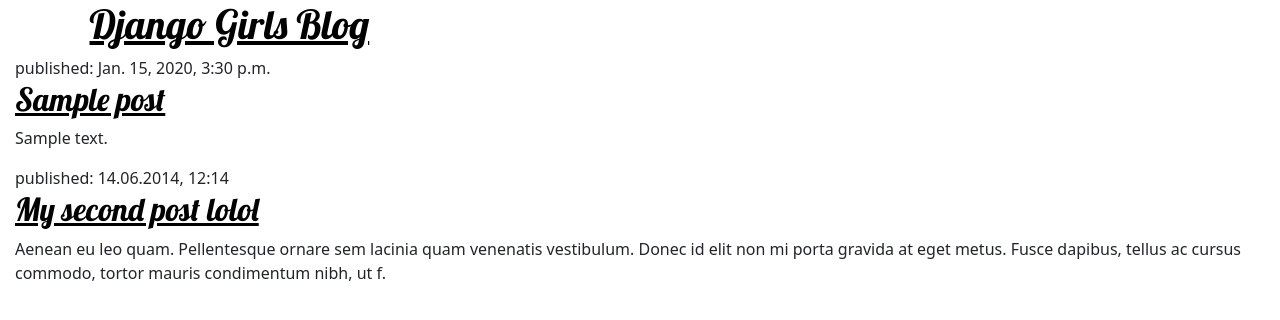
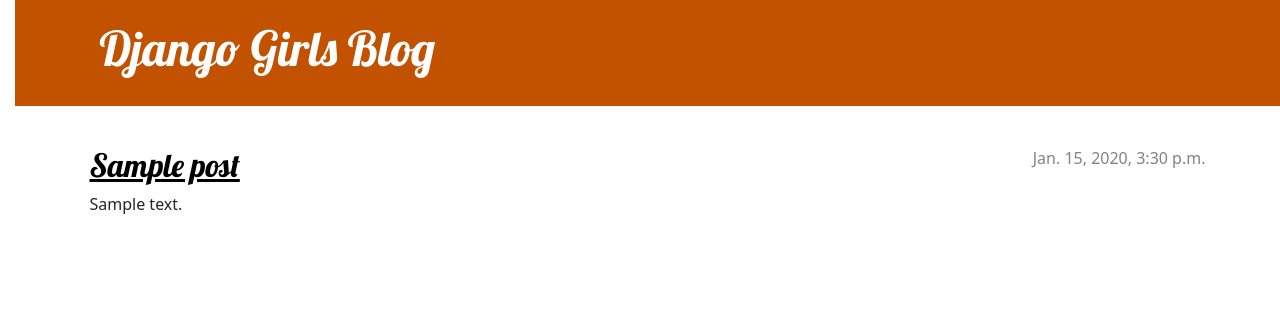
Before and after one commit to Utkarshgg/MyFirstBlog, a Django app: template blog/templates/blog/post_list.html in a window 1280 px wide. Shown: the top 320 px of the page. Run offline with Django 3.2, Linux system fonts and the light colour scheme; the template is opened without the code that fills it: values that come from a table or form of the project are taken from there, others are empty; tables that the repository leaves empty hold one stand-in row (values such as "Sample post"); parts of the project's set-up code (start-up, migrations or seed data) failed here and were passed over.

Commit message:
CSS fixes

```diff
--- a/blog/static/css/blog.css
+++ b/blog/static/css/blog.css
@@ -6,3 +6,74 @@
 body{
     padding-left: 15px;
 }
+
+.page-header {
+    background-color: #C25100;
+    margin-top: 0;
+    margin-bottom: 40px;
+    padding: 20px 20px 20px 40px;
+}
+
+.page-header h1,
+.page-header h1 a,
+.page-header h1 a:visited,
+.page-header h1 a:active {
+    color: #ffffff;
+    font-size: 36pt;
+    text-decoration: none;
+}
+
+h1,
+h2,
+h3,
+h4 {
+    font-family: 'Lobster', cursive;
+}
+
+.date {
+    color: #828282;
+}
+
+.save {
+    float: right;
+}
+
+.post-form textarea,
+.post-form input {
+    width: 100%;
+}
+
+.top-menu,
+.top-menu:hover,
+.top-menu:visited {
+    color: #ffffff;
+    float: right;
+    font-size: 26pt;
+    margin-right: 20px;
+}
+
+.post {
+    margin-bottom: 70px;
+}
+
+.post h2 a,
+.post h2 a:visited {
+    color: #000000;
+}
+
+.post > .date,
+.post > .actions {
+    float: right;
+}
+
+.btn-secondary,
+.btn-secondary:visited {
+    color: #C25100;
+    background: none;
+    border-color: #C25100;
+}
+
+.btn-secondary:hover {
+    color: #FFFFFF;
+    background-color: #C25100;
+}
--- /dev/null
+++ b/blog/templates/blog/base.html
@@ -0,0 +1,26 @@
+{% load static %}
+<!DOCTYPE html>
+<html>
+    <head>
+        <title>Django Girls blog</title>
+        <link rel="stylesheet" href="https://cdn.jsdelivr.net/npm/bootstrap@5.1.3/dist/css/bootstrap.min.css" integrity="sha384-1BmE4kWBq78iYhFldvKuhfTAU6auU8tT94WrHftjDbrCEXSU1oBoqyl2QvZ6jIW3" crossorigin="anonymous">
+        <link rel="stylesheet" href="{% static 'css/blog.css' %}">
+        <link href="//fonts.googleapis.com/css?family=Lobster&subset=latin,latin-ext" rel="stylesheet" type="text/css">
+    </head>
+    <body>
+        <header class="page-header">
+            <div class="container">
+                <h1><a href="/">Django Girls Blog</a></h1>
+            </div>
+          </header>
+          <main class="container">
+              <div class="row">
+                  <div class="col">
+                  {% block content %}
+                  {% endblock %}
+                  </div>
+              </div>
+          </main>
+
+    </body>
+</html>
--- a/blog/templates/blog/post_list.html
+++ b/blog/templates/blog/post_list.html
@@ -1,31 +1,12 @@
-{% load static %}
-<!DOCTYPE html>
-<html>
-    <head>
-        <title>Django Girls blog</title>
-        <link rel="stylesheet" href="https://cdn.jsdelivr.net/npm/bootstrap@5.1.3/dist/css/bootstrap.min.css" integrity="sha384-1BmE4kWBq78iYhFldvKuhfTAU6auU8tT94WrHftjDbrCEXSU1oBoqyl2QvZ6jIW3" crossorigin="anonymous">
-        <link rel="stylesheet" href="{% static 'css/blog.css' %}">
-        <link href="//fonts.googleapis.com/css?family=Lobster&subset=latin,latin-ext" rel="stylesheet" type="text/css">
-    </head>
-    <body>
-        <header  class="page-header">
-            <div class="container">
-            <h1><a href="/">Django Girls Blog</a></h1>
-        </div>
-
-        </header>
-    {% for post in posts %}
-         <article>
-        <time>published: {{ post.published_date }}</time>
-        <h2><a href="">{{ post.title }}</a></h2>
-        <p>{{ post.text|linebreaksbr }}</p>
-         </article>
-    {% endfor %}
-
-        <article>
-            <time>published: 14.06.2014, 12:14</time>
-            <h2 ><a href="">My second post lolol</a></h2>
-            <p>Aenean eu leo quam. Pellentesque ornare sem lacinia quam venenatis vestibulum. Donec id elit non mi porta gravida at eget metus. Fusce dapibus, tellus ac cursus commodo, tortor mauris condimentum nibh, ut f.</p>
-        </article>
-    </body>
-</html>
+{% extends 'blog/base.html' %}
+{% block content %}
+                    {% for post in posts %}
+                        <article class="post">
+                            <time class="date">
+                                {{ post.published_date }}
+                            </time>
+                            <h2><a href="{% url 'post_detail' pk=post.pk %}">{{ post.title }}</a></h2>
+                            <p>{{ post.text|linebreaksbr }}</p>
+                        </article>
+                    {% endfor %}
+{% endblock %}
--- a/blog/urls.py
+++ b/blog/urls.py
@@ -2,4 +2,5 @@
 from . import views
 urlpatterns = [
     path('', views.post_list, name='post_list'),
+    path('post/<int:pk>/', views.post_detail, name='post_detail'),
 ]
```
